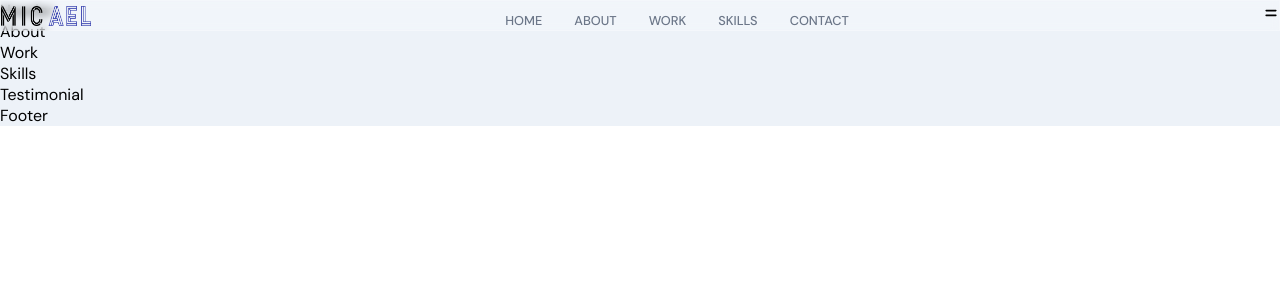
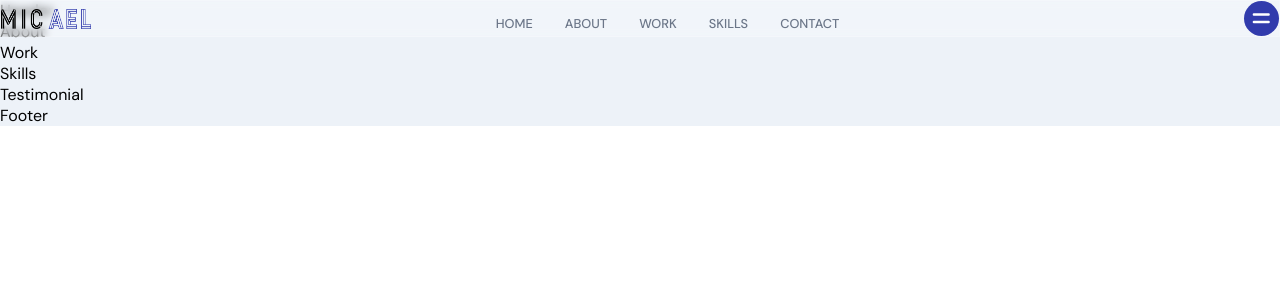
Before and after one commit to MustafaPaigeer/my_portfolio, a React (Create React App) app in the folder frontend_react/: page / in a window 1280 px wide. Shown: the top 300 px of the page. Built offline with nearby package versions, Linux system fonts and the light colour scheme.

Commit message:
add navbar styles

```diff
--- a/frontend_react/src/components/Navbar/Navbar.jsx
+++ b/frontend_react/src/components/Navbar/Navbar.jsx
@@ -1,11 +1,12 @@
 import React, { useState } from 'react';
-import './Navbar.scss';
-import { images } from '../../constants';
 import { HiMenuAlt4, HiX } from 'react-icons/hi';
 import { motion } from 'framer-motion';
 
+import './Navbar.scss';
+import { images } from '../../constants';
+
 const Navbar = () => {
-  const [toggle, settoggle] = useState(false);
+  const [toggle, setToggle] = useState(false);
   return (
     <nav className='app__navbar'>
       <div className='app__navbar-logo'>
@@ -20,19 +21,21 @@ const Navbar = () => {
         ))}
       </ul>
 
-      <div className='app__navbar-menue'>
+      <div className='app__navbar-menu'>
         <HiMenuAlt4 onClick={() => setToggle(true)} />
 
         {toggle && (
           <motion.div
             whileInView={{ x: [300, 0] }}
             transition={{ duration: 0.85, ease: 'easeOut' }}>
-            <HiX onClick={() => settoggle(false)} />
-            {['home', 'about', 'work', 'skills', 'contact'].map((item) => (
-              <li key={item}>
-                <a href={`#${item}`} onClick={() => settoggle(false)}>{item}</a>
-              </li>
-            ))}
+            <HiX onClick={() => setToggle(false)} />
+            <ul className='app__navbar-links'>
+              {['home', 'about', 'work', 'skills', 'contact'].map((item) => (
+                <li key={item}>
+                  <a href={`#${item}`} onClick={() => setToggle(false)}>{item}</a>
+                </li>
+              ))}
+            </ul>
 
           </motion.div>
         )}
--- a/frontend_react/src/components/Navbar/Navbar.scss
+++ b/frontend_react/src/components/Navbar/Navbar.scss
@@ -73,4 +73,74 @@
             }
         }
     }
+
+    @media screen and (max-width: 900px) {
+        display:none;
+    }
 }
+
+.app__navbar-menu {
+    width: 35px;
+    height: 35px;
+    border-radius: 50%;
+    position: relative;
+
+    display: flex;
+    justify-content: center;
+    align-items: center;
+    background: var(--secondary-color);
+
+    svg {
+        width: 70%;
+        height: 70%;
+        color: var(--white-color);
+    }
+
+    div {
+        position: fixed;
+        top: 0;
+        bottom: 0;
+        right: 0;
+        z-index: 5;
+
+        padding: 1rem;
+
+        width: 80%;
+        height: 100vh;
+
+        display: flex;
+        justify-content: flex-end;
+        align-items: flex-end;
+        flex-direction: column;
+
+        background: url('../../assets/bgWhite.png');
+        background-color: var(--white-color);
+        background-size: cover;
+        background-repeat: repeat;
+
+        box-shadow: 0 0 20px rgba(168, 168, 168, 0.15);
+
+        svg {
+            width: 35px;
+            height: 35px;
+            color: var(--secondary-color);
+            margin: 0.5rem 1rem;
+        }
+        ul {
+            list-style: none;
+            margin:0;
+            padding: 0;
+            height: 100%;
+            width: 100%;
+
+            display: flex;
+            justify-content: flex-start;
+            align-items: flex-start;
+            flex-direction: column;
+
+            li {
+                margin: 1rem;
+            }
+        }
+    }
+}
```
